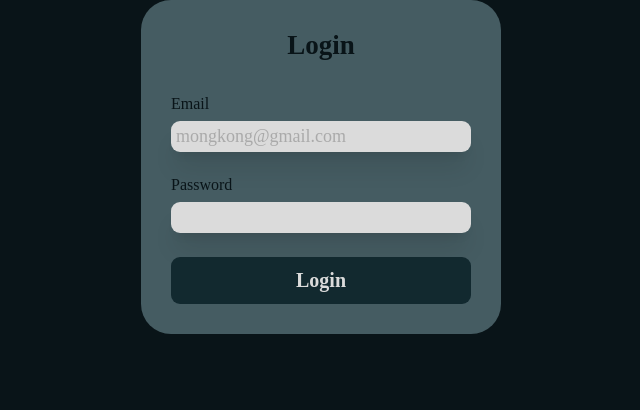
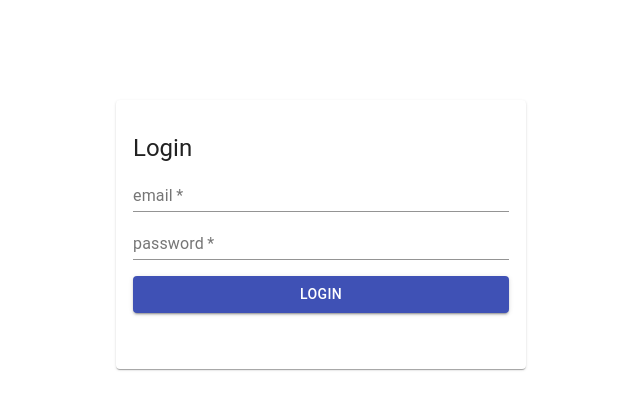
Before and after one commit to DarrelA/task-management-system, a React (Create React App) app in the folder client/: page /login in a window 1280 px wide. Shown: the top 410 px of the page, without its empty margins (319-959 px from the left). Built offline with nearby package versions, Linux system fonts and the light colour scheme; no server answers.

Commit message:
Theming with MUI

```diff
--- a/client/src/index.css
+++ /dev/null
@@ -1,247 +0,0 @@
-/*
---- 01 TYPOGRAPHY SYSTEM
-- Font Size System (px)
-10 / 12 / 14 / 16 / 18 / 20 / 24 / 30 / 36 / 44 / 52 / 62 / 74 / 86 / 98
-*/
-:root {
-  --primary-100: #748589;
-  --primary-200: #5d7076;
-  --primary-300: #455c62;
-  --primary-400: #2e474f;
-  --primary-500: #17333b;
-  --primary-600: #152e35;
-  --primary-700: #12292f;
-  --primary-800: #102429;
-  --primary-900: #0e1f23;
-
-  --white-50: #f3f3f3;
-  --white-100: #e7e7e7;
-  --white-200: #dbdbdb;
-  --white-300: #d0d0d0;
-  --white-400: #c4c4c4;
-  --white-500: #b8b8b8;
-  --white-600: #acacac;
-  --white-700: #a0a0a0;
-  --white-800: #949494;
-  --white-900: #898989;
-
-  --grey-50: #7d7d7d;
-  --grey-100: #717171;
-  --grey-200: #656565;
-  --grey-300: #595959;
-  --grey-400: #4d4d4d;
-  --grey-500: #414141;
-  --grey-600: #363636;
-  --grey-700: #2a2a2a;
-  --grey-800: #1e1e1e;
-  --grey-900: #121212;
-
-  --red-light: #f8d7da;
-  --red-dark: #842029;
-  --green-light: #d1e7dd;
-  --green-dark: #0f5132;
-
-  --headingFont: 'Spectral', serif;
-  --bodyFont: 'Karla', sans-serif;
-  --smallText: 0.8em;
-
-  --backgroundColor: #091418;
-  --textColor: var(--white-200);
-  --borderRadius: 0.25rem;
-  --letterSpacing: 1px;
-  --transition: 0.3s ease-in-out all;
-  --max-width: 1120px;
-  --fixed-width: 600px;
-
-  --shadow-1: 0 1px 3px 0 rgb(0 0 0 / 0.1), 0 1px 2px -1px rgb(0 0 0 / 0.1);
-  --shadow-2: 0 4px 6px -1px rgb(0 0 0 / 0.1), 0 2px 4px -2px rgb(0 0 0 / 0.1);
-  --shadow-3: 0 10px 15px -3px rgb(0 0 0 / 0.1), 0 4px 6px -4px rgb(0 0 0 / 0.1);
-  --shadow-4: 0 20px 25px -5px rgb(0 0 0 / 0.1), 0 8px 10px -6px rgb(0 0 0 / 0.1);
-}
-
-* {
-  padding: 0;
-  margin: 0;
-  box-sizing: border-box;
-}
-
-html {
-  /* Setting 1 rem to 10px */
-  font-size: 62.5%;
-  overflow-x: hidden;
-  scroll-behavior: smooth;
-  background-color: var(--backgroundColor);
-  color: var(--textColor);
-}
-
-.container {
-  max-width: 210rem;
-  margin: 0 auto;
-  /* height: 100vh; */
-  font-size: 1.8rem;
-}
-
-.center {
-  display: flex;
-  flex-direction: column;
-  align-items: center;
-  justify-content: center;
-}
-
-.btn,
-.btn:link,
-.btn:visited {
-  display: inline-block;
-
-  text-decoration: none;
-  font-size: 2rem;
-  font-weight: 600;
-  padding: 1.6rem 3.2rem;
-  border-radius: 9px;
-
-  /* Only necessary for .btn*/
-  border: none;
-  cursor: pointer;
-  font-family: inherit;
-
-  /* Put transition on original "state" */
-  /* transition: background-color 0.3s; */
-  transition: all 0.3s;
-}
-
-.btn--full:link,
-.btn--full:visited {
-  background-color: var(--primary-500);
-}
-
-.btn--full:hover,
-.btn--full:active {
-  background-color: var(--primary-500);
-}
-
-.btn--outline:link,
-.btn--outline:visited {
-  background-color: var(--primary-100);
-}
-
-.btn--outline:hover,
-.btn--outline:active {
-  background-color: var(--white-200);
-
-  /* border: 3px solid var(--primary-100); */
-  /* Trick to add border inside */
-  box-shadow: inset 0 0 0 3px var(--primary-100);
-}
-
-.btn--form {
-  background-color: var(--primary-700);
-  color: var(--white-200);
-  align-self: end;
-  padding: 1.2rem;
-}
-
-.btn--form:hover {
-  background-color: var(--primary-100);
-  color: var(--primary-700);
-}
-
-.btn--small {
-  background-color: var(--primary-700);
-  width: 35%;
-  font-size: 1.2rem;
-}
-
-.btn--alone {
-  align-self: center;
-  margin-bottom: 1.8rem;
-}
-
-.link:link,
-.link:visited {
-  display: inline-block;
-  text-decoration: none;
-  border-bottom: 1px solid currentColor;
-  padding-bottom: 2px;
-  transition: all 0.3s;
-}
-
-.link:hover,
-.link:active {
-  color: var(--primary-700);
-  border-bottom: 1px solid transparent;
-}
-
-/************************/
-/* FORM */
-/************************/
-
-.form {
-  display: grid;
-  row-gap: 2.4rem;
-  min-width: 36rem;
-  max-width: 86rem;
-  background: var(--primary-300);
-  padding: 3rem;
-  border-radius: 3rem;
-  color: var(--backgroundColor);
-}
-
-.form h2 {
-  color: inherit;
-  margin-bottom: 1rem;
-  text-align: center;
-}
-
-.form h4 {
-  width: 100%;
-  text-align: center;
-  border-bottom: 1px solid hsla(0, 0%, 33%, 0.5);
-  line-height: 0.1em;
-  margin: 10px 0 20px;
-}
-
-.form h4 span {
-  background: var(--primary-300);
-  padding: 0 10px;
-  font-size: 1.2rem;
-}
-
-.form label {
-  display: block;
-  font-size: 1.6rem;
-  font-weight: 500;
-  margin-bottom: 0.8rem;
-}
-
-.form input {
-  width: 100%;
-  padding: 0.5rem;
-  font-size: 1.8rem;
-  font-family: inherit;
-  color: inherit;
-  border: none;
-  background-color: var(--white-200);
-  border-radius: 9px;
-  box-shadow: var(--shadow-4);
-}
-
-.form input::placeholder {
-  color: #aaa;
-}
-
-.form textarea {
-  min-width: 100%;
-  max-width: 100%;
-  min-height: 36rem;
-  font-size: 1.8rem;
-  background-color: var(--white-200);
-  font-family: inherit;
-  color: inherit;
-  white-space: pre-wrap;
-}
-
-.form p {
-  display: flex;
-  justify-content: space-around;
-  align-items: center;
-}
--- a/client/src/index.js
+++ b/client/src/index.js
@@ -1,19 +1,37 @@
 import React from 'react';
 import ReactDOM from 'react-dom';
-import './index.css';
 import App from './App';
 
 import { BrowserRouter } from 'react-router-dom';
+import { ThemeProvider, createTheme } from '@mui/material';
 import { ToastContainer } from 'react-toastify';
+
 import { UserProvider } from './context/userContext';
+import { responsiveFontSizes } from '@material-ui/core';
+
+let MUItheme = createTheme({
+  palette: {
+    mode: 'dark',
+    primary: {
+      main: '#3f51b5',
+    },
+    secondary: {
+      main: '#f50057',
+    },
+  },
+});
+
+MUItheme = responsiveFontSizes(MUItheme);
 
 ReactDOM.render(
   <React.StrictMode>
     <UserProvider>
-      <BrowserRouter>
-        <App />
-      </BrowserRouter>
-      <ToastContainer />
+      <ThemeProvider theme={MUItheme}>
+        <BrowserRouter>
+          <App />
+        </BrowserRouter>
+        <ToastContainer />
+      </ThemeProvider>
     </UserProvider>
   </React.StrictMode>,
   document.getElementById('root')
--- a/client/src/pages/Login.js
+++ b/client/src/pages/Login.js
@@ -2,6 +2,14 @@ import { useEffect, useState } from 'react';
 import { useNavigate } from 'react-router-dom';
 import { toast } from 'react-toastify';
 import useUserContext from '../context/userContext';
+import {
+  Button,
+  Card,
+  CardContent,
+  Grid,
+  Typography,
+  TextField,
+} from '@material-ui/core';
 
 const initialState = {
   name: '',
@@ -32,51 +40,57 @@ const Login = () => {
     userContext.login(formData);
   };
 
+  if (isLoading) return <p>Loading...</p>;
+
   return (
-    <section className="container center" id="cta">
-      <form className="form" onSubmit={submitHandler}>
-        <h2>{updateProfilePage ? 'Update' : 'Login'}</h2>
-        <div>
-          <label htmlFor="email">Email</label>
-          <input
+    <Card style={{ maxWidth: 400, margin: '100px auto', padding: '20px 5px' }}>
+      <CardContent>
+        <Grid container spacing={1}>
+          <form onSubmit={submitHandler}>
+            <Typography variant="h5">{updateProfilePage ? 'Update' : 'Login'}</Typography>
+            <TextField
               type="email"
-            name="email"
+              label="email"
               id="email"
               placeholder="mongkong@gmail.com"
               required
-            onChange={inputHandler}
+              onInput={inputHandler}
+              fullWidth
             />
-        </div>
 
-        <div>
-          <label htmlFor="password">Password</label>
-          <input
+            <TextField
               type="password"
-            name="password"
+              label="password"
               id="password"
               required
-            onChange={inputHandler}
+              onInput={inputHandler}
+              fullWidth
             />
-        </div>
 
             {updateProfilePage && (
-          <div>
-            <label htmlFor="confirmPassword">Confirm Password</label>
-            <input
+              <TextField
                 type="password"
-              name="confirmPassword"
+                label="confirmPassword"
                 id="confirmPassword"
                 required
-              onChange={inputHandler}
+                onInput={inputHandler}
+                fullWidth
               />
-          </div>
             )}
 
-        <button className="btn btn--form">
+            <Button
+              type="submit"
+              variant="contained"
+              color="primary"
+              fullWidth
+              style={{ margin: '16px 0' }}
+            >
               {updateProfilePage ? 'Update' : 'Login'}
-        </button>
+            </Button>
           </form>
-    </section>
+        </Grid>
+      </CardContent>
+    </Card>
   );
 };
 
--- a/client/src/pages/UserManagement.js
+++ b/client/src/pages/UserManagement.js
@@ -1,12 +1,11 @@
 import { useEffect } from 'react';
 import MaterialTable from 'material-table';
-import { ThemeProvider, createTheme } from '@mui/material';
+
 import { toast } from 'react-toastify';
 
 import useUserContext from '../context/userContext';
 
 const UserManagement = () => {
-  const defaultMaterialTheme = createTheme();
   const userContext = useUserContext();
   const {
     accessToken,
@@ -61,7 +60,6 @@ const UserManagement = () => {
   if (isLoading) return <p>Loading...</p>;
 
   return (
-    <ThemeProvider theme={defaultMaterialTheme}>
     <MaterialTable
       title="Update Users"
       columns={columns}
@@ -91,8 +89,6 @@ const UserManagement = () => {
         actionsColumnIndex: -1,
       }}
     />
-      )
-    </ThemeProvider>
   );
 };
 
```
Also changed, not shown: client/src/components/Card.js (deleted, +0 -14 lines), client/src/components/Card.module.css (deleted, +0 -49 lines). Lines whose indentation alone changed are shown as unchanged.
